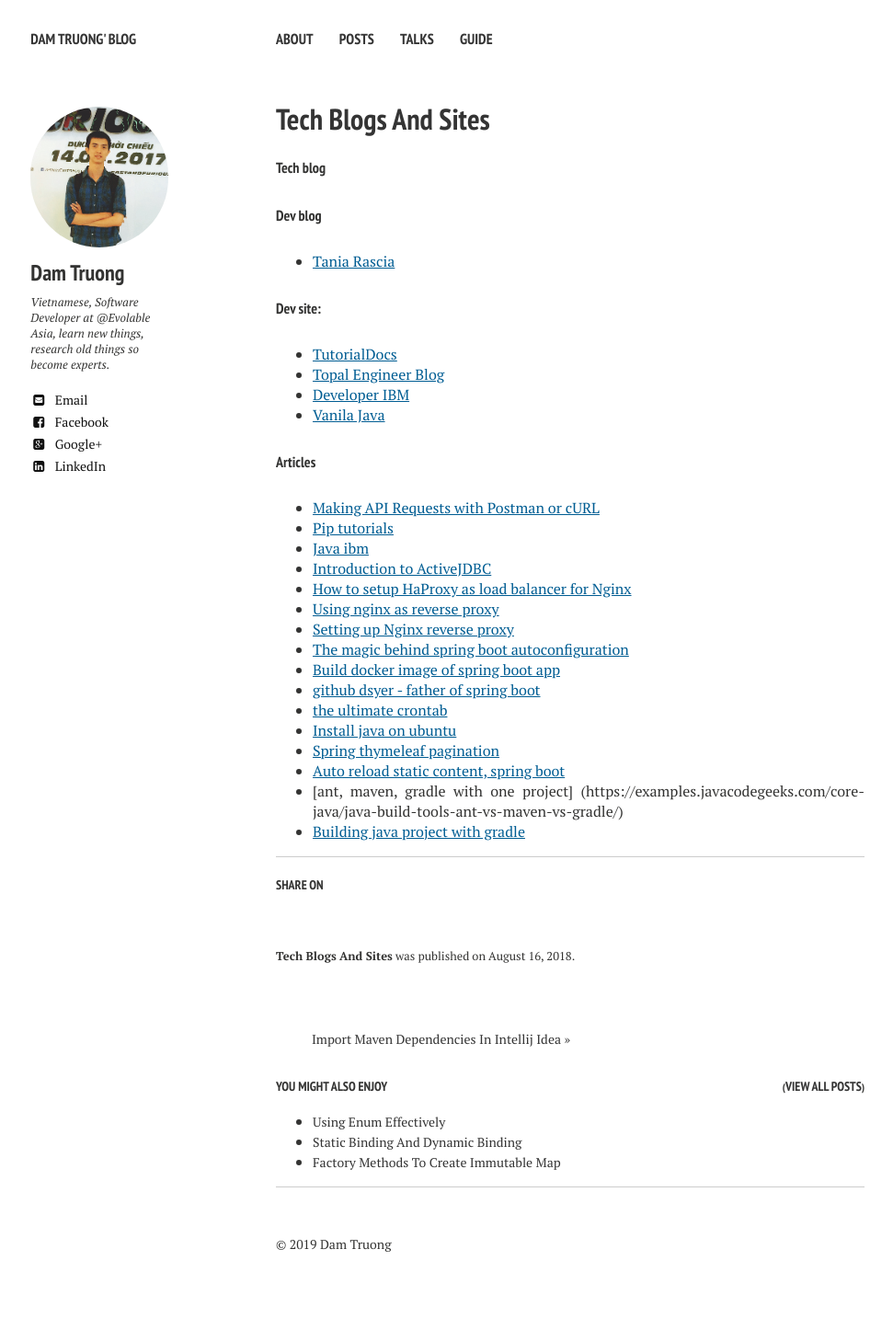
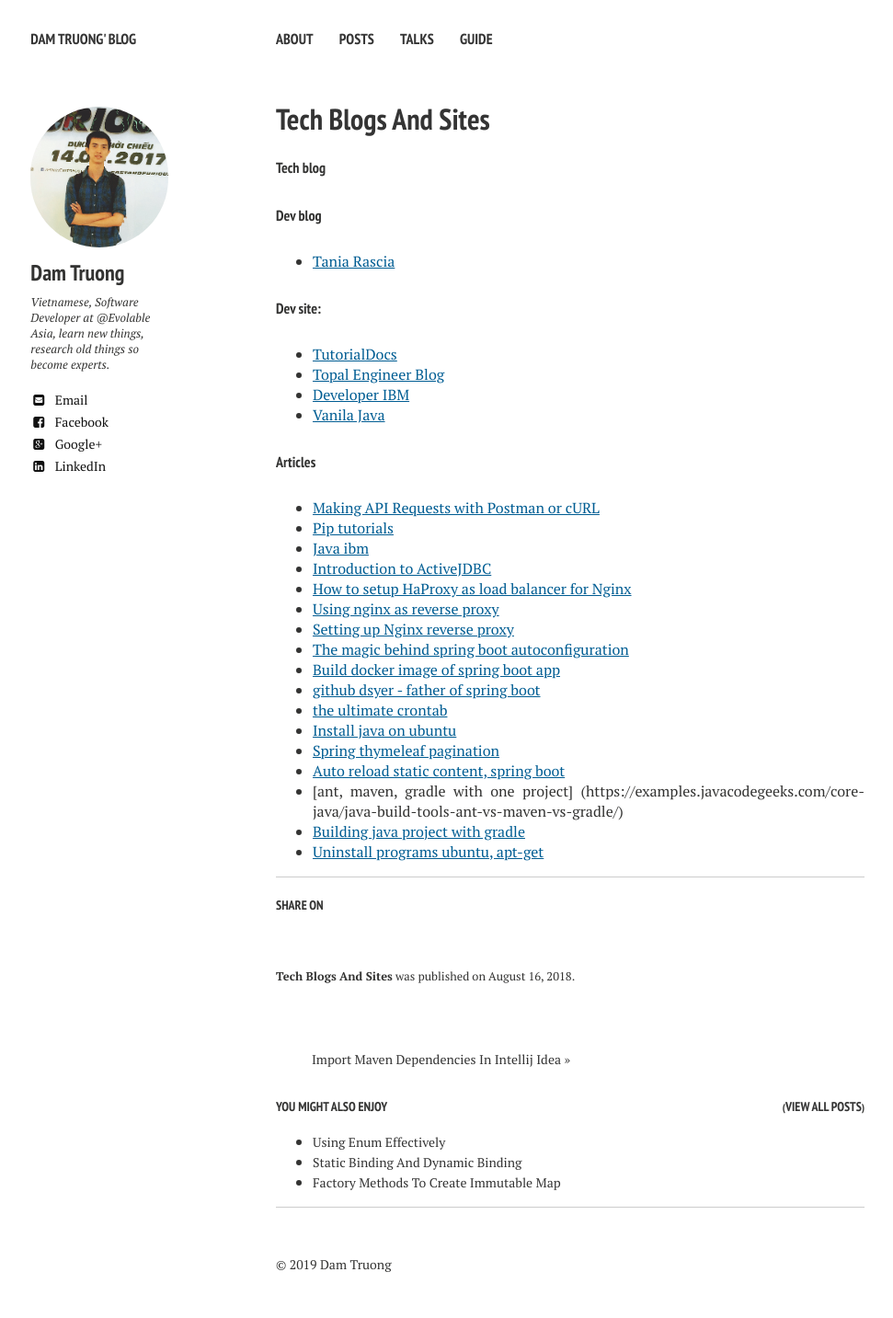
Before and after one commit to truongdam/truongdam.github.io, a Jekyll site: the page built from _posts/2018-08-16-tech-blogs-and-sites.md, in a window 1280 px wide. Shown: the whole page at 92% size, without its empty margins (20-991 px from the left). Built offline with Jekyll 4.4.1, drawn with Linux system fonts in a browser that asks for light colours; nearby versions of some CDN libraries; our own code applies the rules of GitHub Pages for plain Markdown files; before the commit the page ends 1411 px from its top, so only the background shows below that.

Commit message:
Update 2018-08-16-tech-blogs-and-sites.md

```diff
--- a/_posts/2018-08-16-tech-blogs-and-sites.md
+++ b/_posts/2018-08-16-tech-blogs-and-sites.md
@@ -29,3 +29,4 @@
 - [Auto reload static content, spring boot](https://attacomsian.com/blog/spring-boot-auto-reload-thymeleaf-templates)
 - [ant, maven, gradle with one project] (https://examples.javacodegeeks.com/core-java/java-build-tools-ant-vs-maven-vs-gradle/)
 - [Building java project with gradle](https://hackersandslackers.com/building-java-projects-with-gradle/)
+- [Uninstall programs ubuntu, apt-get](https://vitux.com/how-to-uninstall-programs-from-your-ubuntu-system/)
```
